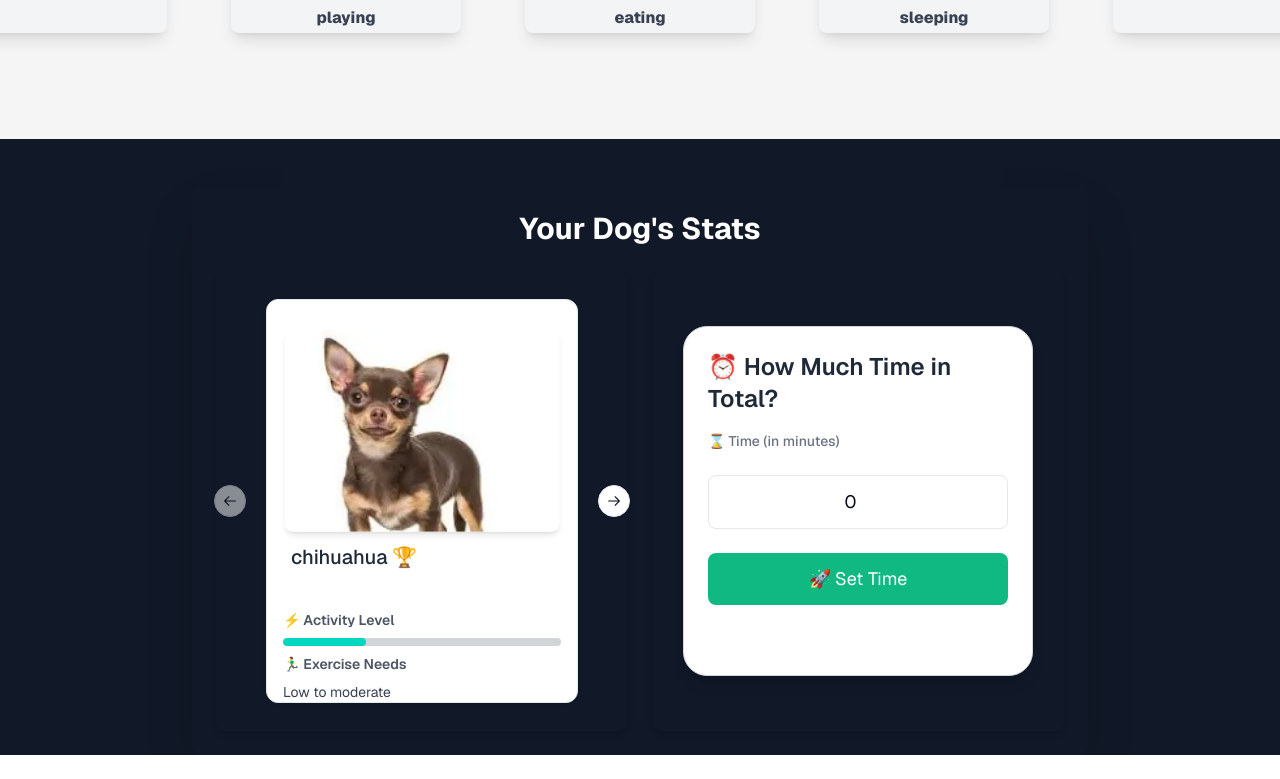
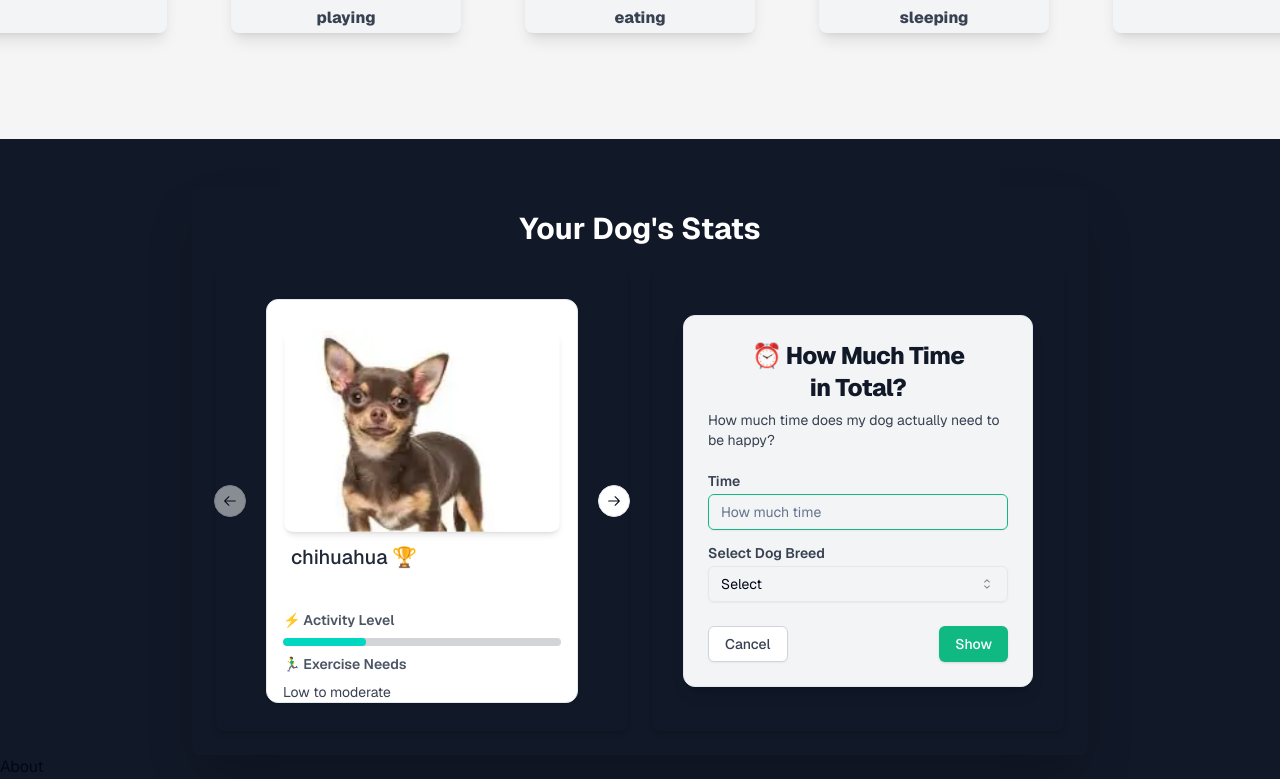
Before and after one commit to Giorgiod91/IsMyDogHappy, a Next.js app: page / in a window 1280 px wide. Shown: the part 1161-1940 px from the top of the page. Before the commit the page ends 1916 px from the top, so only its background shows below. Built offline with nearby package versions, Linux system fonts and the light colour scheme.

Commit message:
added shadcn card wit label input and styled it t o match the rest of my app

```diff
--- a/package.json
+++ b/package.json
@@ -11,6 +11,8 @@
   },
   "dependencies": {
     "@radix-ui/react-icons": "^1.3.0",
+    "@radix-ui/react-label": "^2.1.0",
+    "@radix-ui/react-select": "^2.1.1",
     "@radix-ui/react-slot": "^1.1.0",
     "@t3-oss/env-nextjs": "^0.10.1",
     "class-variance-authority": "^0.7.0",
--- /dev/null
+++ b/src/app/components/About.tsx
@@ -0,0 +1,9 @@
+import React from "react";
+
+type Props = {};
+
+function About({}: Props) {
+  return <div>About</div>;
+}
+
+export default About;
--- a/src/app/components/TimeToMove.tsx
+++ b/src/app/components/TimeToMove.tsx
@@ -3,6 +3,24 @@
 import difference from "../HelperFunctions/Calculate";
 import { DogRaces } from "../utils/DogRace";
 import { motion as Motion } from "framer-motion";
+import { Button } from "../../components/ui/button";
+import {
+  Card,
+  CardContent,
+  CardDescription,
+  CardFooter,
+  CardHeader,
+  CardTitle,
+} from "../../components/ui/card";
+import { Input } from "../../components/ui/input";
+import { Label } from "../../components/ui/label";
+import {
+  Select,
+  SelectContent,
+  SelectItem,
+  SelectTrigger,
+  SelectValue,
+} from "../../components/ui/select";
 
 type Props = {};
 
@@ -28,33 +46,73 @@
       initial={{ opacity: 0, x: 300 }}
       whileInView={{ opacity: 1, x: 0 }}
       transition={{ duration: 1, ease: "easeOut" }}
-      className="flex h-[350px] w-[350px] flex-col items-center rounded-3xl border border-gray-300 bg-white p-6 shadow-lg transition-transform hover:scale-105 hover:shadow-xl"
     >
-      <h1 className="mb-4 text-2xl font-semibold text-gray-800">
-        ⏰ How Much Time in Total?
-      </h1>
-      <form className="flex w-full flex-col space-y-6" onSubmit={handleSubmit}>
-        <label htmlFor="time" className="text-sm font-medium text-gray-500">
-          ⌛ Time (in minutes)
-        </label>
-        <input
-          value={time}
-          onChange={(e) => setTime(parseInt(e.target.value))}
-          type="number"
-          id="time"
-          className="rounded-lg border border-gray-200 p-3 text-center text-lg transition duration-300 focus:outline-none focus:ring-2 focus:ring-[#10B981]"
-          placeholder="Enter time"
-        />
-        <button
-          type="submit"
-          className="mt-4 w-full rounded-lg bg-[#10B981] py-3 text-lg text-white transition-all duration-300 hover:bg-[#229799] hover:shadow-md"
-        >
-          🚀 Set Time
-        </button>
-      </form>
-
-      {susge && <p className="mt-4 text-sm text-red-500">{susge}</p>}
-      {susge2 && <p className="mt-4 text-sm text-green-500">{susge2}</p>}
+      <Card className="w-[350px] bg-[#F3F4F6] shadow-lg">
+        {" "}
+        {/* Light gray background */}
+        <CardHeader>
+          <CardTitle className="text-pretty text-center text-2xl font-extrabold text-gray-900">
+            ⏰ How Much Time in Total?
+          </CardTitle>
+          <CardDescription className="text-gray-700">
+            How much time does my dog actually need to be happy?
+          </CardDescription>
+        </CardHeader>
+        <CardContent>
+          <form onSubmit={handleSubmit}>
+            <div className="grid w-full items-center gap-4">
+              <div className="flex flex-col space-y-1.5">
+                <Label htmlFor="time" className="font-semibold text-gray-700">
+                  Time
+                </Label>
+                <Input
+                  id="time"
+                  placeholder="How much time"
+                  onChange={(e) => setTime(parseInt(e.target.value) || 0)}
+                  className="border-[#10B981]"
+                />
+              </div>
+              <div className="flex flex-col space-y-1.5">
+                <Label
+                  htmlFor="framework"
+                  className="font-semibold text-gray-700"
+                >
+                  Select Dog Breed
+                </Label>
+                <Select
+                  onValueChange={(value) =>
+                    setCurrentIndex(
+                      DogRaces.findIndex((dog) => dog.name === value),
+                    )
+                  }
+                >
+                  <SelectTrigger id="framework">
+                    <SelectValue placeholder="Select" />
+                  </SelectTrigger>
+                  <SelectContent position="popper">
+                    {DogRaces.map((dog, index) => (
+                      <SelectItem key={index} value={dog.name}>
+                        {dog.name}
+                      </SelectItem>
+                    ))}
+                  </SelectContent>
+                </Select>
+              </div>
+            </div>
+          </form>
+        </CardContent>
+        <CardFooter className="flex justify-between">
+          <Button
+            variant="outline"
+            className="border-gray-300 text-gray-700 hover:bg-gray-100"
+          >
+            Cancel
+          </Button>
+          <Button type="submit" className="bg-pretty bg-[#10B981] text-white">
+            Show
+          </Button>
+        </CardFooter>
+      </Card>
     </Motion.div>
   );
 }
--- a/src/app/page.tsx
+++ b/src/app/page.tsx
@@ -4,6 +4,7 @@
 import DogRace from "./components/DogRace";
 import StateContainer from "./components/StateContainer";
 import PartTwo from "./components/PartTwo";
+import About from "./components/About";
 
 export default function HomePage() {
   //bg-gray-900 bg-[#18181b]
@@ -18,6 +19,9 @@
       <section>
         <StateContainer susge="susge" susge2="susge2" />
       </section>
+      <section>
+        <About />
+      </section>
     </main>
   );
 }
--- /dev/null
+++ b/src/components/ui/input.tsx
@@ -0,0 +1,25 @@
+import * as React from "react"
+
+import { cn } from "~/lib/utils"
+
+export interface InputProps
+  extends React.InputHTMLAttributes<HTMLInputElement> {}
+
+const Input = React.forwardRef<HTMLInputElement, InputProps>(
+  ({ className, type, ...props }, ref) => {
+    return (
+      <input
+        type={type}
+        className={cn(
+          "flex h-9 w-full rounded-md border border-input bg-transparent px-3 py-1 text-sm shadow-sm transition-colors file:border-0 file:bg-transparent file:text-sm file:font-medium file:text-foreground placeholder:text-muted-foreground focus-visible:outline-none focus-visible:ring-1 focus-visible:ring-ring disabled:cursor-not-allowed disabled:opacity-50",
+          className
+        )}
+        ref={ref}
+        {...props}
+      />
+    )
+  }
+)
+Input.displayName = "Input"
+
+export { Input }
--- /dev/null
+++ b/src/components/ui/label.tsx
@@ -0,0 +1,26 @@
+"use client"
+
+import * as React from "react"
+import * as LabelPrimitive from "@radix-ui/react-label"
+import { cva, type VariantProps } from "class-variance-authority"
+
+import { cn } from "~/lib/utils"
+
+const labelVariants = cva(
+  "text-sm font-medium leading-none peer-disabled:cursor-not-allowed peer-disabled:opacity-70"
+)
+
+const Label = React.forwardRef<
+  React.ElementRef<typeof LabelPrimitive.Root>,
+  React.ComponentPropsWithoutRef<typeof LabelPrimitive.Root> &
+    VariantProps<typeof labelVariants>
+>(({ className, ...props }, ref) => (
+  <LabelPrimitive.Root
+    ref={ref}
+    className={cn(labelVariants(), className)}
+    {...props}
+  />
+))
+Label.displayName = LabelPrimitive.Root.displayName
+
+export { Label }
--- /dev/null
+++ b/src/components/ui/select.tsx
@@ -0,0 +1,164 @@
+"use client"
+
+import * as React from "react"
+import {
+  CaretSortIcon,
+  CheckIcon,
+  ChevronDownIcon,
+  ChevronUpIcon,
+} from "@radix-ui/react-icons"
+import * as SelectPrimitive from "@radix-ui/react-select"
+
+import { cn } from "~/lib/utils"
+
+const Select = SelectPrimitive.Root
+
+const SelectGroup = SelectPrimitive.Group
+
+const SelectValue = SelectPrimitive.Value
+
+const SelectTrigger = React.forwardRef<
+  React.ElementRef<typeof SelectPrimitive.Trigger>,
+  React.ComponentPropsWithoutRef<typeof SelectPrimitive.Trigger>
+>(({ className, children, ...props }, ref) => (
+  <SelectPrimitive.Trigger
+    ref={ref}
+    className={cn(
+      "flex h-9 w-full items-center justify-between whitespace-nowrap rounded-md border border-input bg-transparent px-3 py-2 text-sm shadow-sm ring-offset-background placeholder:text-muted-foreground focus:outline-none focus:ring-1 focus:ring-ring disabled:cursor-not-allowed disabled:opacity-50 [&>span]:line-clamp-1",
+      className
+    )}
+    {...props}
+  >
+    {children}
+    <SelectPrimitive.Icon asChild>
+      <CaretSortIcon className="h-4 w-4 opacity-50" />
+    </SelectPrimitive.Icon>
+  </SelectPrimitive.Trigger>
+))
+SelectTrigger.displayName = SelectPrimitive.Trigger.displayName
+
+const SelectScrollUpButton = React.forwardRef<
+  React.ElementRef<typeof SelectPrimitive.ScrollUpButton>,
+  React.ComponentPropsWithoutRef<typeof SelectPrimitive.ScrollUpButton>
+>(({ className, ...props }, ref) => (
+  <SelectPrimitive.ScrollUpButton
+    ref={ref}
+    className={cn(
+      "flex cursor-default items-center justify-center py-1",
+      className
+    )}
+    {...props}
+  >
+    <ChevronUpIcon />
+  </SelectPrimitive.ScrollUpButton>
+))
+SelectScrollUpButton.displayName = SelectPrimitive.ScrollUpButton.displayName
+
+const SelectScrollDownButton = React.forwardRef<
+  React.ElementRef<typeof SelectPrimitive.ScrollDownButton>,
+  React.ComponentPropsWithoutRef<typeof SelectPrimitive.ScrollDownButton>
+>(({ className, ...props }, ref) => (
+  <SelectPrimitive.ScrollDownButton
+    ref={ref}
+    className={cn(
+      "flex cursor-default items-center justify-center py-1",
+      className
+    )}
+    {...props}
+  >
+    <ChevronDownIcon />
+  </SelectPrimitive.ScrollDownButton>
+))
+SelectScrollDownButton.displayName =
+  SelectPrimitive.ScrollDownButton.displayName
+
+const SelectContent = React.forwardRef<
+  React.ElementRef<typeof SelectPrimitive.Content>,
+  React.ComponentPropsWithoutRef<typeof SelectPrimitive.Content>
+>(({ className, children, position = "popper", ...props }, ref) => (
+  <SelectPrimitive.Portal>
+    <SelectPrimitive.Content
+      ref={ref}
+      className={cn(
+        "relative z-50 max-h-96 min-w-[8rem] overflow-hidden rounded-md border bg-popover text-popover-foreground shadow-md data-[state=open]:animate-in data-[state=closed]:animate-out data-[state=closed]:fade-out-0 data-[state=open]:fade-in-0 data-[state=closed]:zoom-out-95 data-[state=open]:zoom-in-95 data-[side=bottom]:slide-in-from-top-2 data-[side=left]:slide-in-from-right-2 data-[side=right]:slide-in-from-left-2 data-[side=top]:slide-in-from-bottom-2",
+        position === "popper" &&
+          "data-[side=bottom]:translate-y-1 data-[side=left]:-translate-x-1 data-[side=right]:translate-x-1 data-[side=top]:-translate-y-1",
+        className
+      )}
+      position={position}
+      {...props}
+    >
+      <SelectScrollUpButton />
+      <SelectPrimitive.Viewport
+        className={cn(
+          "p-1",
+          position === "popper" &&
+            "h-[var(--radix-select-trigger-height)] w-full min-w-[var(--radix-select-trigger-width)]"
+        )}
+      >
+        {children}
+      </SelectPrimitive.Viewport>
+      <SelectScrollDownButton />
+    </SelectPrimitive.Content>
+  </SelectPrimitive.Portal>
+))
+SelectContent.displayName = SelectPrimitive.Content.displayName
+
+const SelectLabel = React.forwardRef<
+  React.ElementRef<typeof SelectPrimitive.Label>,
+  React.ComponentPropsWithoutRef<typeof SelectPrimitive.Label>
+>(({ className, ...props }, ref) => (
+  <SelectPrimitive.Label
+    ref={ref}
+    className={cn("px-2 py-1.5 text-sm font-semibold", className)}
+    {...props}
+  />
+))
+SelectLabel.displayName = SelectPrimitive.Label.displayName
+
+const SelectItem = React.forwardRef<
+  React.ElementRef<typeof SelectPrimitive.Item>,
+  React.ComponentPropsWithoutRef<typeof SelectPrimitive.Item>
+>(({ className, children, ...props }, ref) => (
+  <SelectPrimitive.Item
+    ref={ref}
+    className={cn(
+      "relative flex w-full cursor-default select-none items-center rounded-sm py-1.5 pl-2 pr-8 text-sm outline-none focus:bg-accent focus:text-accent-foreground data-[disabled]:pointer-events-none data-[disabled]:opacity-50",
+      className
+    )}
+    {...props}
+  >
+    <span className="absolute right-2 flex h-3.5 w-3.5 items-center justify-center">
+      <SelectPrimitive.ItemIndicator>
+        <CheckIcon className="h-4 w-4" />
+      </SelectPrimitive.ItemIndicator>
+    </span>
+    <SelectPrimitive.ItemText>{children}</SelectPrimitive.ItemText>
+  </SelectPrimitive.Item>
+))
+SelectItem.displayName = SelectPrimitive.Item.displayName
+
+const SelectSeparator = React.forwardRef<
+  React.ElementRef<typeof SelectPrimitive.Separator>,
+  React.ComponentPropsWithoutRef<typeof SelectPrimitive.Separator>
+>(({ className, ...props }, ref) => (
+  <SelectPrimitive.Separator
+    ref={ref}
+    className={cn("-mx-1 my-1 h-px bg-muted", className)}
+    {...props}
+  />
+))
+SelectSeparator.displayName = SelectPrimitive.Separator.displayName
+
+export {
+  Select,
+  SelectGroup,
+  SelectValue,
+  SelectTrigger,
+  SelectContent,
+  SelectLabel,
+  SelectItem,
+  SelectSeparator,
+  SelectScrollUpButton,
+  SelectScrollDownButton,
+}
```
Also changed, not shown: 1 other file (tests, documents, lock files or other folders).
